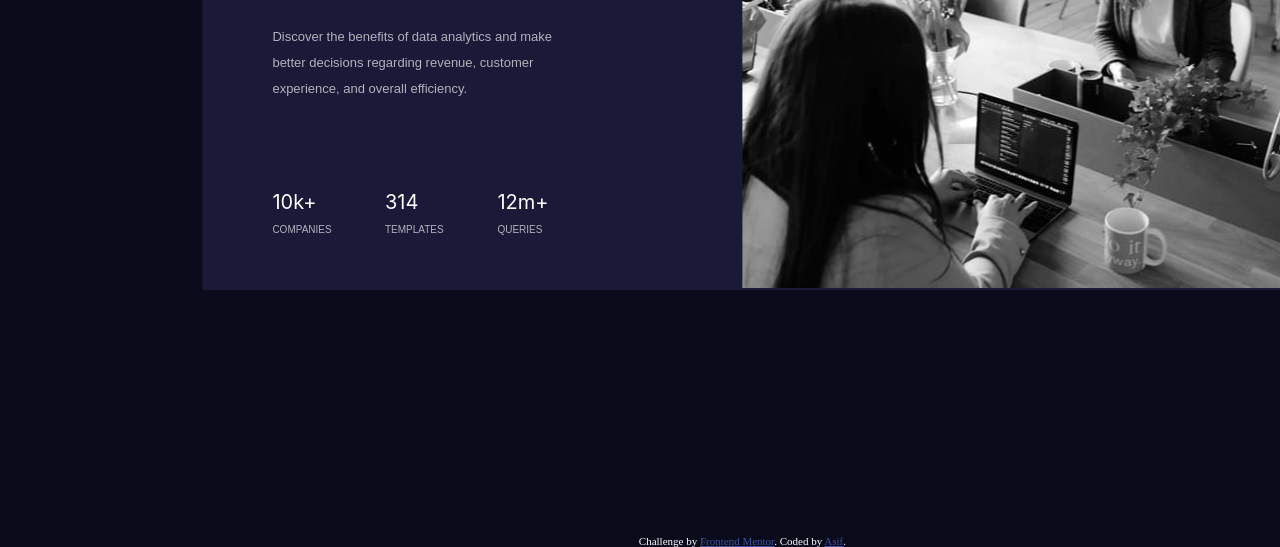
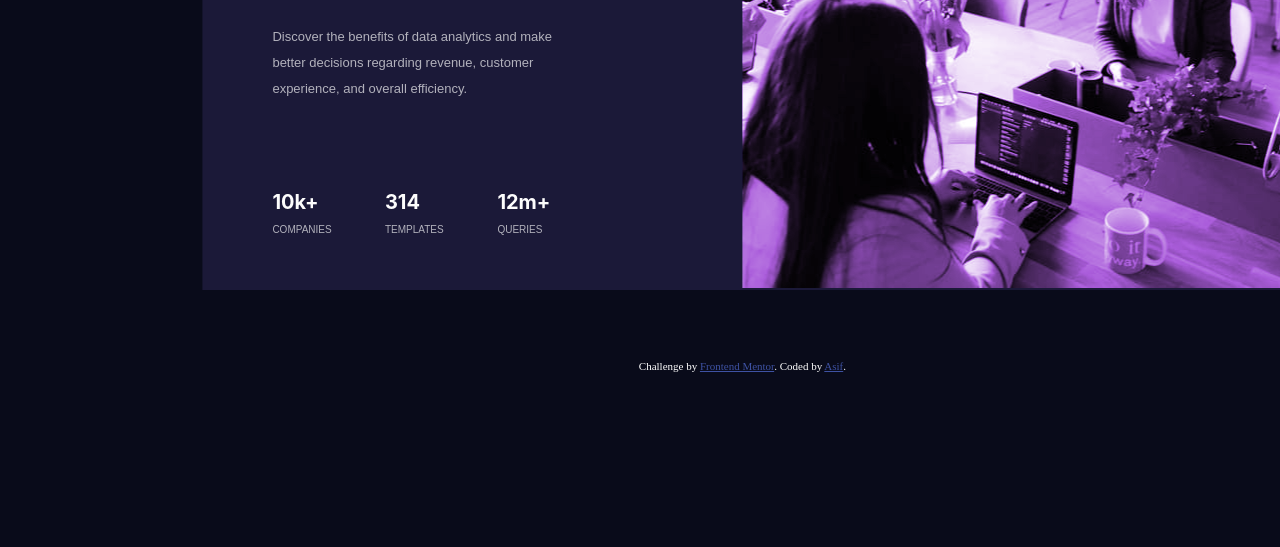
Before and after one commit to Asif-lopz/Stats-preview-card-component-repo, a plain HTML site: page intex.html in a window 1280 px wide. Shown: the part 278-825 px from the top of the page. After the commit the page ends 800 px from the top, so only its background shows below. Drawn offline with Linux system fonts and the light colour scheme; a web font is replaced by a local one.

Commit message:
desktop view is finished

```diff
--- a/intex.html
+++ b/intex.html
@@ -13,7 +13,8 @@
 <body>
     <div class="box">
         <div class="image">
-            <img src="images/image-header-desktop.jpg" alt="desktop">
+
+            <div class="overlay"></div>
         </div>
         <div class="main">
             <h1>Get <strong style="color:hsl(277, 64%, 61%);">insights</strong> that help your business grow.</h1>
--- a/style.css
+++ b/style.css
@@ -27,8 +27,20 @@
     height: 448px;
     background-color: hsl(244, 38%, 16%);
 }
-.box .image {
+.box .image{
     float: right;
+    background: url("images/image-header-desktop.jpg");
+    width: 540px;
+    height: 446px;
+}
+.box .image .overlay {
+    position: absolute;
+    top: 0;
+    left: 540px;
+    width: 540px;
+    height: 446px;
+    background-color: hsl(277, 64%, 61%);
+    mix-blend-mode: overlay;
 }
 .box .main {
     width: 350px;
@@ -56,7 +68,7 @@
 }
 .information h2 {
     font-size: 20px;
-    font-weight: 400;
+    font-weight: 700;
     padding-bottom: 10px;
 }
 .information p {
@@ -73,6 +85,14 @@
     width: 75px;
 }
 
+@media only screen and (max-width:375px) {
+    body {
+        margin: 0;
+        padding: 0;
+    }
+
+}
+
 
 
 
@@ -86,7 +106,7 @@
 
 .attribution {
     font-size: 11px; text-align: center;
-    margin-top: 300px;
+    margin-top: 125px;
     text-align: center;
     color: white;
 }
```
